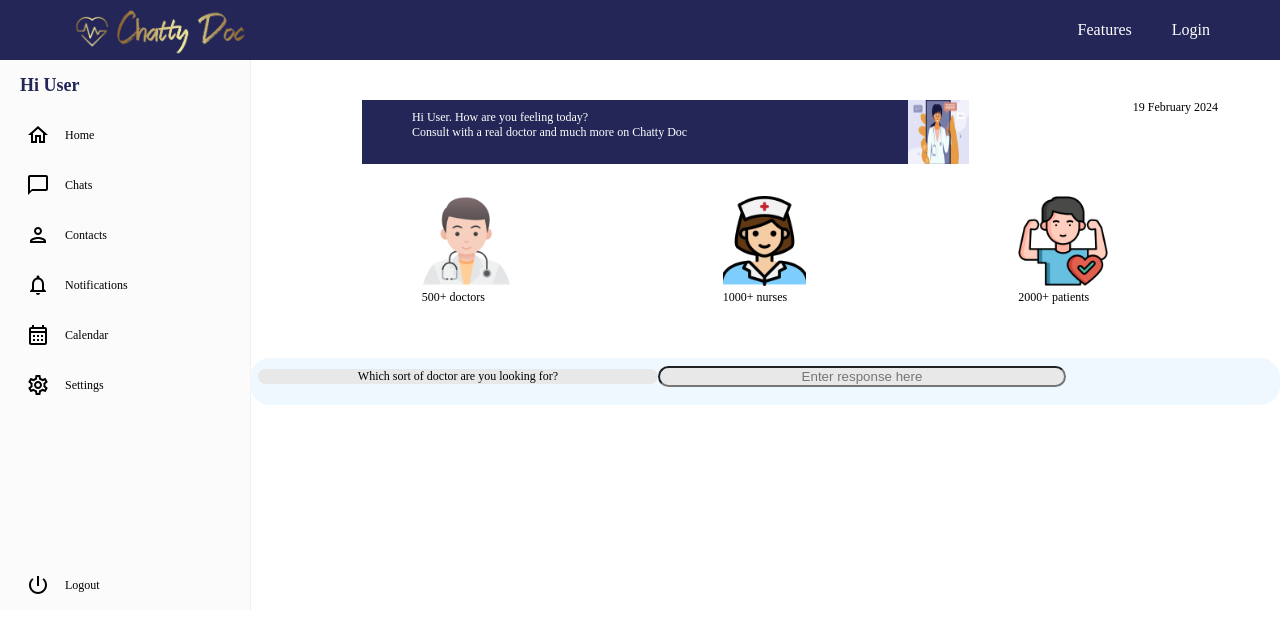
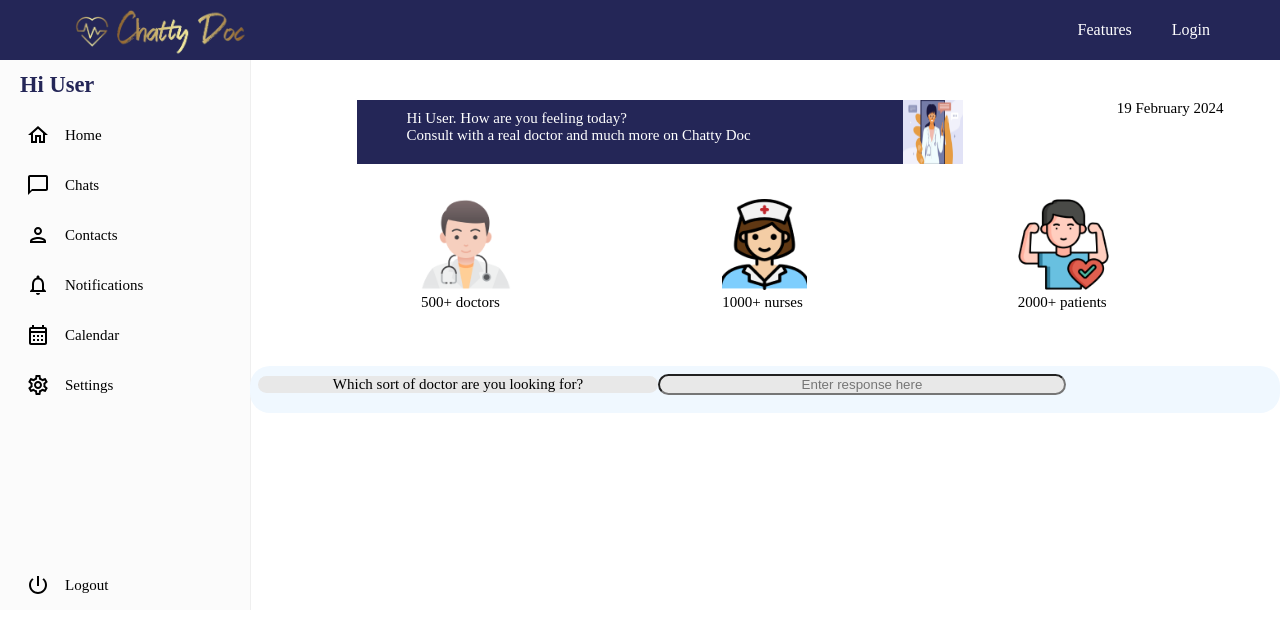
Before and after one commit to doni-robert/ChattyDoc, a React (Create React App) app in the folder client/: page /dashboard in a window 1280 px wide. Shown: the top 632 px of the page. Built offline with nearby package versions, Linux system fonts and the light colour scheme.

Commit message:
improvement: set font for general app

```diff
--- a/client/src/assets/styles/dashboard.css
+++ b/client/src/assets/styles/dashboard.css
@@ -1,5 +1,5 @@
 .dashboard-container {
     display: flex;
     height: 100%;
-    font-size: 12px;
+    font-size: 15px;
 }
```
